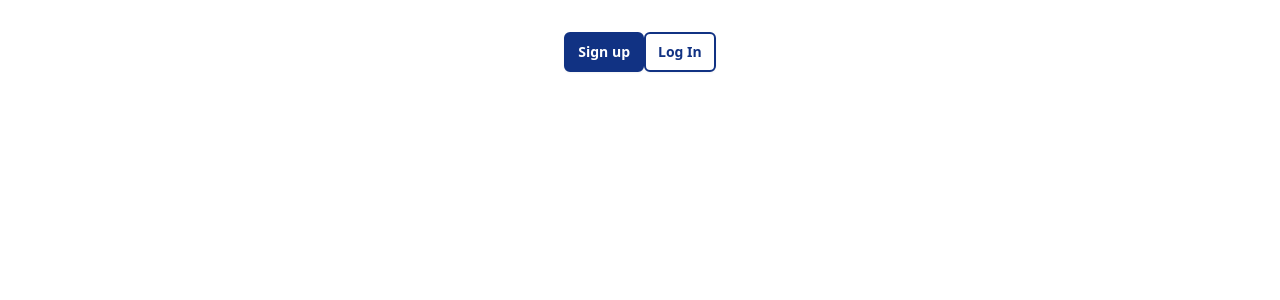
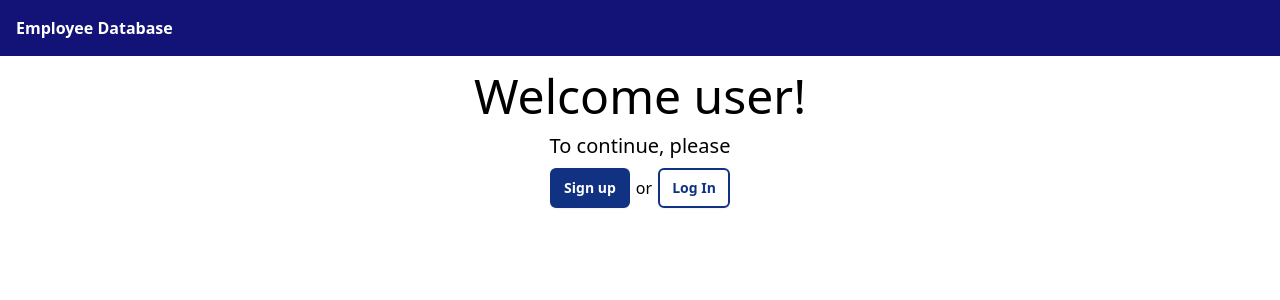
Before and after one commit to jajalovack/daniele-technical-exam-fastax, a React (Vite) app: page / in a window 1280 px wide. Shown: the top 300 px of the page. Built offline with nearby package versions, Linux system fonts and the light colour scheme.

Commit message:
added header

```diff
--- a/index.html
+++ b/index.html
@@ -4,7 +4,7 @@
     <meta charset="UTF-8" />
     <link rel="icon" type="image/svg+xml" href="/vite.svg" />
     <meta name="viewport" content="width=device-width, initial-scale=1.0" />
-    <title>Vite + React + TS</title>
+    <title>Employee Database</title>
   </head>
   <body class="h-full">
     <div id="root"></div>
--- a/src/App.css
+++ b/src/App.css
@@ -1,6 +1,4 @@
 #root {
-  max-width: 1280px;
-  margin: 0 auto;
-  padding: 2rem;
-  text-align: center;
+  margin: 0;
+  padding: 0;
 }
--- a/src/App.tsx
+++ b/src/App.tsx
@@ -1,5 +1,5 @@
-import { useState } from 'react'
 import { Route, Routes } from 'react-router-dom'
+import Header from './components/Header'
 import routes from './routes'
 import './App.css'
 
@@ -7,6 +7,7 @@ function App() {
 
   return (
     <>
+      <Header/>
       <main>
           <Routes>
             {
--- /dev/null
+++ b/src/components/Header.tsx
@@ -0,0 +1,9 @@
+import React from 'react'
+
+const Header = () => {
+  return (
+    <div className='bg-[#121277] p-4 text-white font-bold'>Employee Database</div>
+  )
+}
+
+export default Header
--- a/src/views/Home/index.tsx
+++ b/src/views/Home/index.tsx
@@ -6,8 +6,13 @@ const Home = () => {
   const navigate = useNavigate()
   return (
     <>
-      <Button style='primary' onClick={function () {navigate('/register')}}>Sign up</Button>
-      <Button style='secondary' onClick={function () {navigate('/login')}}>Log In</Button>
+      <h1 className='text-5xl font-medium mt-4 mb-3 text-center'>Welcome user!</h1>
+      <p className='text-xl mb-2 text-center'>To continue, please</p>
+      <div className='flex items-center justify-center gap-x-1.5'>
+        <Button style='primary' onClick={function () {navigate('/register')}}>Sign up</Button>
+        <p>or</p>
+        <Button style='secondary' onClick={function () {navigate('/login')}}>Log In</Button>
+      </div>
     </>
   )
 }
```
